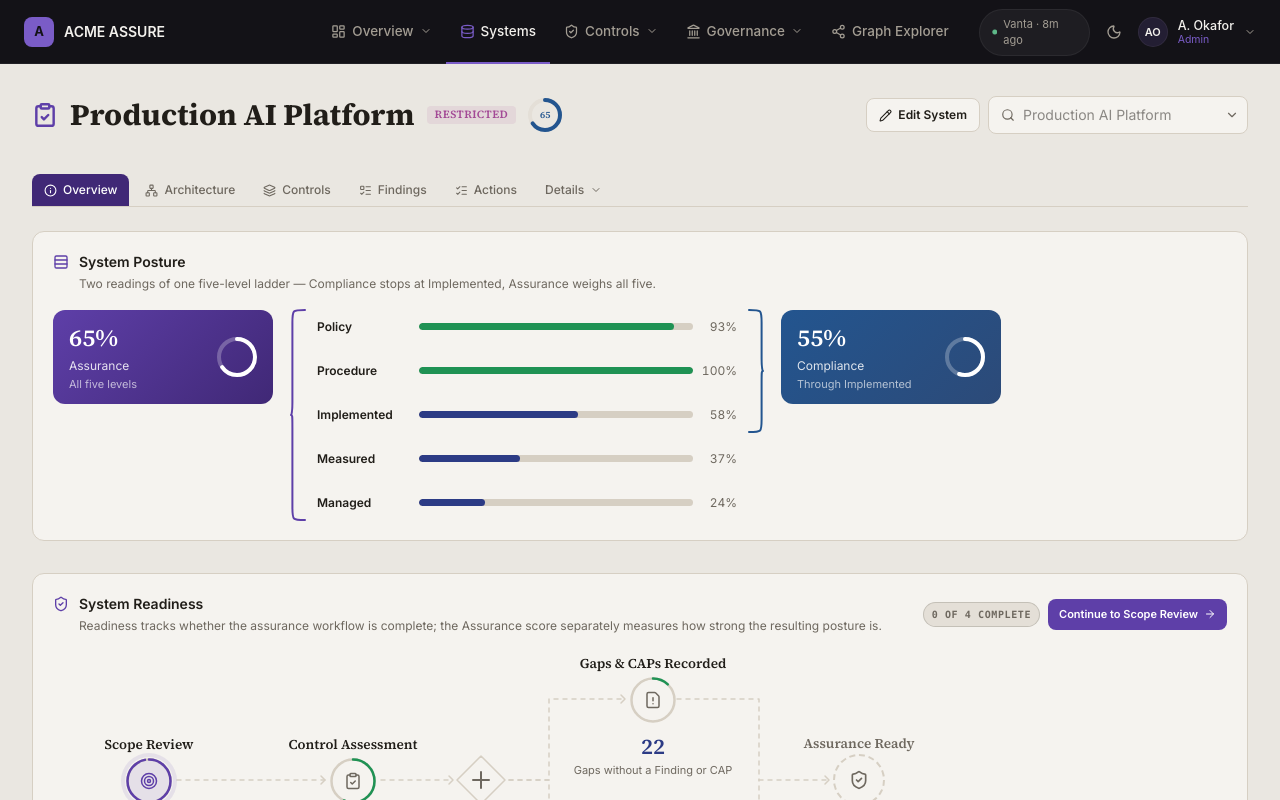
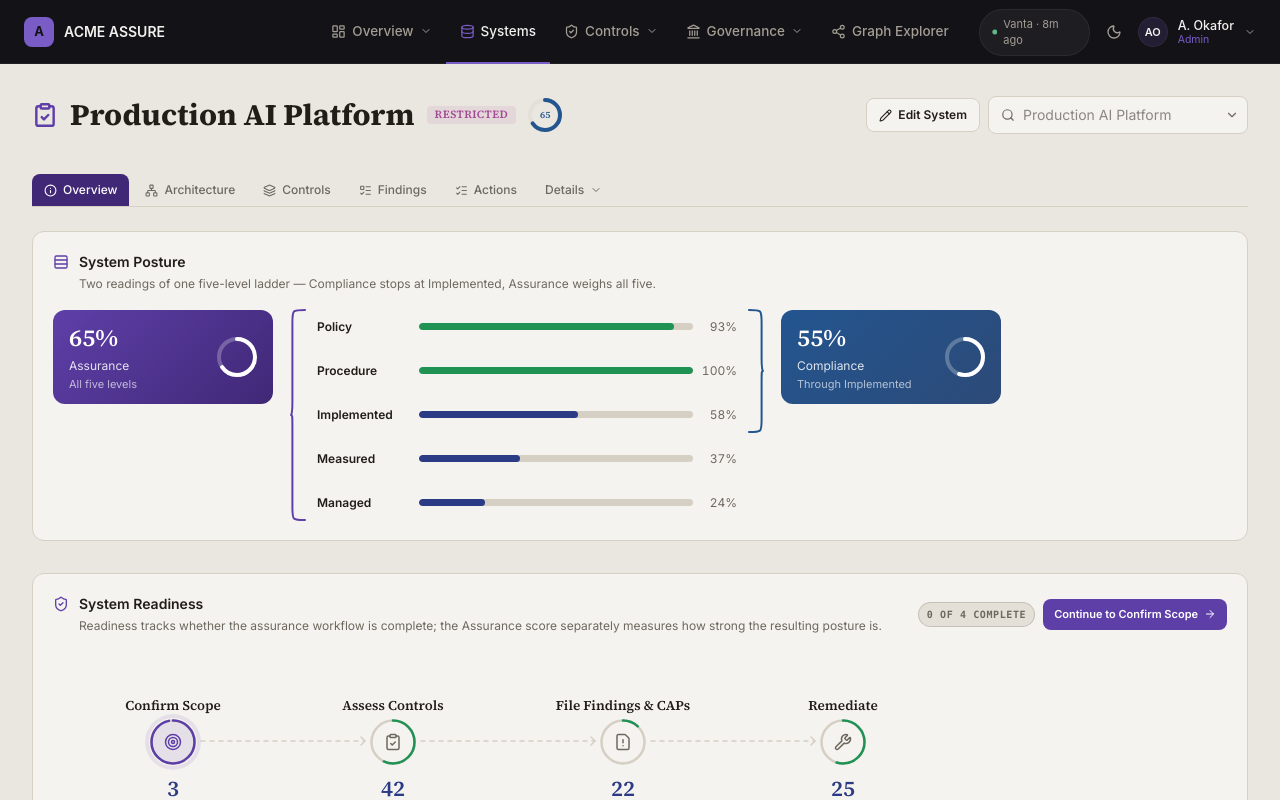
Before and after one commit to jklepp/grc, a React (Vite) app: page / in a window 1280 px wide. Both pictures are taken after typing "Sample123" into the empty fields and a click on the button "Sign in". Shown: the top 800 px of the page. Built offline with nearby package versions, Linux system fonts and the light colour scheme.

Commit message:
ui updates

```diff
--- a/src/pages/SystemWorkspace/SystemFindings.tsx
+++ b/src/pages/SystemWorkspace/SystemFindings.tsx
@@ -1,5 +1,5 @@
 import React, { useCallback, useMemo, useState } from "react";
-import { AlertCircle, Circle, ListTodo, Plus } from "lucide-react";
+import { AlertCircle, Circle, FileWarning, ListTodo, Plus } from "lucide-react";
 import { C } from "../../theme";
 import { SectionHeader } from "./shared/SectionHeader";
 import { TableHeaderCell } from "./shared/TableHeaderCell";
@@ -17,6 +17,7 @@ import { loadRuntimeFacts } from "../../engine/runtimeFactsStore";
 import { useLiveEngine } from "../../engine/useLiveEngine";
 import type { RuntimeFacts } from "../../engine/liveGraph";
 import type { EngineFinding } from "../../engine/findings";
+import type { FormalAssessmentStatus } from "../../engine/review";
 import type { AssetOption } from "./formHelpers";
 import type { ControlId, FindingId, SystemId } from "../../graph/ids";
 import type { RemediationStatus } from "../../graph/nodes/findings";
@@ -192,7 +193,13 @@ function FindingRow({ item, selected, onOpen, action }: {
 // two inside one surface is what 5.6 forbids; hosting one component under both
 // models is not, because the editor never writes — it hands back a draft and
 // the host commits it.
-export function SystemFindings({ systemId, findings }: { systemId: SystemId; findings: EngineFinding[] }) {
+interface SystemFindingsProps {
+  systemId: SystemId;
+  findings: EngineFinding[];
+  formalAssessment: FormalAssessmentStatus;
+}
+
+export function SystemFindings({ systemId, findings, formalAssessment }: SystemFindingsProps) {
   const liveEngine = useLiveEngine();
   const [query, setQuery] = useState("");
   const [statusFilter, setStatusFilter] = useState<StatusFilter>("open");
@@ -201,6 +208,7 @@ export function SystemFindings({ systemId, findings }: { systemId: SystemId; fin
   const [domain, setDomain] = useState<string | null>(null);
   const [overdueOnly, setOverdueOnly] = useState(false);
   const [creating, setCreating] = useState(false);
+  const [creatingForControlId, setCreatingForControlId] = useState<ControlId | null>(null);
   const [editingId, setEditingId] = useState<FindingId | null>(null);
   const [completingId, setCompletingId] = useState<FindingId | null>(null);
   const [saveError, setSaveError] = useState<string[] | null>(null);
@@ -226,6 +234,10 @@ export function SystemFindings({ systemId, findings }: { systemId: SystemId; fin
   const seriousCount = findings.filter((f) => f.open && (f.severity === "critical" || f.severity === "high")).length;
   const needsCapCount = findings.filter((f) => f.open && !f.capRecorded).length;
   const completeCount = findings.filter((f) => !f.open).length;
+  const needsFindingControls = formalAssessment.gapControlsMissingFinding;
+  const needsCapControlIds = new Set(formalAssessment.gapControlsMissingCap.map(({ controlId }) => controlId));
+  const needsCapFindings = findings.filter((f) => f.open && !f.capRecorded && needsCapControlIds.has(f.controlId));
+  const filingWorkCount = needsFindingControls.length + needsCapFindings.length;
 
   const matrix = useMemo(() => liveEngine.compliance.systemControlMatrix(systemId), [liveEngine, systemId]);
 
@@ -278,6 +290,9 @@ export function SystemFindings({ systemId, findings }: { systemId: SystemId; fin
   // than held in state, so a commit that changes it re-seeds the header from
   // the saved record instead of the values it was opened with.
   const editing = editingId ? findings.find((f) => f.id === editingId) ?? null : null;
+  const creatingControl = creatingForControlId
+    ? matrix.find((row) => row.controlId === creatingForControlId)?.control ?? null
+    : null;
 
   // What already closed this finding, resolved here rather than in the form —
   // the editor has no engine access, same rule that keeps systemId out of it.
@@ -312,6 +327,22 @@ export function SystemFindings({ systemId, findings }: { systemId: SystemId; fin
     commit((runtime) => updateFinding(runtime, finding.id, { remediationStatus: to }));
   }
 
+  function beginFinding(controlId: ControlId | null = null) {
+    setCreatingForControlId(controlId);
+    setCreating(true);
+    setEditingId(null);
+    setCompletingId(null);
+    setSaveError(null);
+  }
+
+  function beginFindingEdit(findingId: FindingId) {
+    setEditingId(findingId);
+    setCreating(false);
+    setCreatingForControlId(null);
+    setCompletingId(null);
+    setSaveError(null);
+  }
+
   return (
     <div className="px-8 pb-10 space-y-8">
       <div>
@@ -324,6 +355,7 @@ export function SystemFindings({ systemId, findings }: { systemId: SystemId; fin
               <StatusPill tone="neutral">{openCount} open</StatusPill>
               {overdueCount > 0 && <StatusPill tone="danger">{overdueCount} overdue</StatusPill>}
               {seriousCount > 0 && <StatusPill tone="warning">{seriousCount} critical/high</StatusPill>}
+              {needsFindingControls.length > 0 && <StatusPill tone="warning">{needsFindingControls.length} need a Finding</StatusPill>}
               {needsCapCount > 0 && <StatusPill tone="warning">{needsCapCount} need{needsCapCount === 1 ? "s" : ""} a CAP</StatusPill>}
               <StatusPill tone="success">{completeCount} complete</StatusPill>
               {mayRaise && (
@@ -332,7 +364,7 @@ export function SystemFindings({ systemId, findings }: { systemId: SystemId; fin
                   variant="primary"
                   icon={Plus}
                   disabled={controlOptions.length === 0}
-                  onClick={() => { setCreating(true); setEditingId(null); setCompletingId(null); }}
+                  onClick={() => beginFinding()}
                 >
                   New finding
                 </Button>
@@ -342,6 +374,57 @@ export function SystemFindings({ systemId, findings }: { systemId: SystemId; fin
         />
 
         {saveError && <SaveErrorCallout problems={saveError} />}
+
+        {filingWorkCount > 0 && (
+          <div className="rounded-xl overflow-hidden mb-5" style={{ background: C.panel, border: `1px solid ${C.border}` }}>
+            <div className="flex items-center gap-3 p-4" style={{ background: C.panel2, borderBottom: `1px solid ${C.border}` }}>
+              <FileWarning size={16} color={C.amber} />
+              <div className="flex-1 min-w-0">
+                <div className="text-sm font-semibold" style={{ color: C.ink }}>Needs Filing</div>
+                <div className="text-xs mt-0.5" style={{ color: C.muted }}>Control gaps awaiting a Finding or CAP</div>
+              </div>
+              <StatusPill tone="warning">{filingWorkCount} item{filingWorkCount === 1 ? "" : "s"}</StatusPill>
+            </div>
+
+            {needsFindingControls.map(({ controlId, control }) => (
+              <button
+                key={`finding-${controlId}`}
+                type="button"
+                onClick={() => beginFinding(controlId)}
+                className="w-full flex items-center gap-3 px-4 py-3 text-left wz-hover transition-colors"
+                style={{ borderBottom: `1px solid ${C.border}` }}
+              >
+                <span className="text-[11px] font-semibold px-1.5 py-0.5 rounded shrink-0" style={{ background: C.accentBg, color: C.accent, fontFamily: "'IBM Plex Mono', monospace" }}>
+                  {controlId}
+                </span>
+                <span className="flex-1 min-w-0">
+                  <span className="block text-sm truncate" style={{ color: C.ink }}>{control.name}</span>
+                  <span className="block text-[10px] mt-0.5 truncate" style={{ color: C.muted }}>{control.domain}</span>
+                </span>
+                <span className="text-xs font-semibold shrink-0" style={{ color: C.accent }}>File finding</span>
+              </button>
+            ))}
+
+            {needsCapFindings.map((finding) => (
+              <button
+                key={`cap-${finding.id}`}
+                type="button"
+                onClick={() => beginFindingEdit(finding.id)}
+                className="w-full flex items-center gap-3 px-4 py-3 text-left wz-hover transition-colors"
+                style={{ borderBottom: `1px solid ${C.border}` }}
+              >
+                <span className="text-[11px] font-semibold px-1.5 py-0.5 rounded shrink-0" style={{ background: C.amberBg, color: C.amber, fontFamily: "'IBM Plex Mono', monospace" }}>
+                  {finding.controlId}
+                </span>
+                <span className="flex-1 min-w-0">
+                  <span className="block text-sm truncate" style={{ color: C.ink }}>{finding.title}</span>
+                  <span className="block text-[10px] mt-0.5 truncate" style={{ color: C.muted }}>{finding.id} · Finding needs a corrective action plan</span>
+                </span>
+                <span className="text-xs font-semibold shrink-0" style={{ color: C.amber }}>Add CAP</span>
+              </button>
+            ))}
+          </div>
+        )}
 
         <div className="rounded-xl overflow-hidden" style={{ background: C.panel, border: `1px solid ${C.border}` }}>
           <div className="flex items-center gap-4 flex-wrap px-4 py-2.5" style={{ borderBottom: `1px solid ${C.border}` }}>
@@ -400,7 +483,7 @@ export function SystemFindings({ systemId, findings }: { systemId: SystemId; fin
           {visible.length === 0 ? (
             <div className="p-6 text-xs text-center" style={{ color: C.muted }}>
               {findings.length === 0
-                ? "No findings recorded on this system yet. Assess a control and log what you find, or create one directly."
+                ? "No findings filed yet. Use the Needs Filing queue above or create one directly."
                 : filtersActive || statusFilter !== "all"
                   ? "No findings match these filters."
                   : "No findings to show."}
@@ -413,7 +496,7 @@ export function SystemFindings({ systemId, findings }: { systemId: SystemId; fin
                   key={f.id}
                   item={f}
                   selected={editingId === f.id}
-                  onOpen={() => { setEditingId(f.id); setCompletingId(null); setCreating(false); }}
+                  onOpen={() => beginFindingEdit(f.id)}
                   // One move per row. Everything else a finding needs — the CAP,
                   // blocking with a reason, completing with closure evidence —
                   // is the editor the row itself opens, so the table does not
@@ -436,14 +519,14 @@ export function SystemFindings({ systemId, findings }: { systemId: SystemId; fin
           finding's values into the next one. */}
       {(creating || editing) && (
         <FindingEditorModal
-          key={editing?.id ?? "new"}
+          key={editing?.id ?? creatingForControlId ?? "new"}
           open
           controlOptions={controlOptions}
           assetOptionsFor={assetOptionsFor}
           closureEvidence={editingClosureEvidence}
           problems={saveError}
           eyebrow={editing ? `${editing.id} · ${editing.controlId}` : undefined}
-          heading={editing ? editing.title : "New finding"}
+          heading={editing ? editing.title : creatingControl ? `File finding for ${creatingControl.name}` : "New finding"}
           submitLabel={editing ? "Save finding" : "Create finding"}
           blocker={
             editing
@@ -457,8 +540,12 @@ export function SystemFindings({ systemId, findings }: { systemId: SystemId; fin
             remediationStatus: completingId === editing.id ? "Complete" : editing.remediationStatus, due: editing.due,
             remediationPlan: editing.remediationPlan ?? "",
             remediationOwnerId: editing.remediationOwnerId ?? "", targetDate: editing.targetDate ?? "",
+          } : creatingControl ? {
+            controlId: creatingControl.id,
+            title: `${creatingControl.name} gap`,
+            source: "control-gap",
           } : undefined}
-          onCancel={() => { setCreating(false); setEditingId(null); setCompletingId(null); setSaveError(null); }}
+          onCancel={() => { setCreating(false); setCreatingForControlId(null); setEditingId(null); setCompletingId(null); setSaveError(null); }}
           onSubmit={(draft, closureEvidence) => {
             const ok = commit((runtime) => {
               const fallbackAssetIds = assetOptionsFor(draft.controlId).map((o) => o.assetId);
@@ -472,7 +559,7 @@ export function SystemFindings({ systemId, findings }: { systemId: SystemId; fin
               const created = withFinding.findings[withFinding.findings.length - 1];
               return addClosureEvidence(withFinding, { findingId: created.id, text: closureEvidence, fallbackAssetIds });
             });
-            if (ok) { setCreating(false); setEditingId(null); setCompletingId(null); }
+            if (ok) { setCreating(false); setCreatingForControlId(null); setEditingId(null); setCompletingId(null); }
           }}
         />
       )}
--- a/src/pages/SystemWorkspace/SystemWorkspace.tsx
+++ b/src/pages/SystemWorkspace/SystemWorkspace.tsx
@@ -268,7 +268,7 @@ export default function SystemWorkspace({ systemId: controlledSystemId, onSelect
 
       {subTab === "risk" && <SystemRisk topRisks={topRisks} />}
 
-      {subTab === "findings" && <SystemFindings systemId={system.id} findings={findings} />}
+      {subTab === "findings" && <SystemFindings systemId={system.id} findings={findings} formalAssessment={formalAssessment} />}
 
       {subTab === "actions" && (
         <SystemActions
--- a/src/pages/SystemWorkspace/overview/AssessmentReadiness.tsx
+++ b/src/pages/SystemWorkspace/overview/AssessmentReadiness.tsx
@@ -20,24 +20,19 @@ interface AssessmentReadinessProps {
 // the panel has, so every coordinate below is in board space, never CSS px.
 // Scaling the whole board uniformly is what keeps the connectors meeting the
 // nodes: a fluid layout would have to redraw the elbows at every width.
-const BOARD = { w: 910, h: 312 };
+const BOARD = { w: 910, h: 190 };
 // Below this the board stops shrinking and the container scrolls instead —
 // past roughly three-quarters, the 11px note line stops being readable.
 const MIN_SCALE = 0.72;
 
-const SPINE_Y = 129;
-const UPPER_Y = 48;
-const LOWER_Y = 210;
-const X = { scope: 96, assess: 300, split: 428, branch: 600, end: 806 };
+const SPINE_Y = 90;
 
 // Every node stacks the same way around its glyph — title above, figure and
-// its one line below — so the three rows read as one rhythm. Offsets are from
+// its one line below — so the row reads as one rhythm. Offsets are from
 // the glyph centre.
 const TITLE_DY = -45;
-const NOTE_DY = 63;
 const NODE_W = 176;
 const NODE_H = 140;
-const END_R = 26;
 
 // The gauge is deliberately smaller than a comfortable standalone dial. This
 // panel is one block on a busy overview, not the page — at 60px the ring of
@@ -45,7 +40,6 @@ const END_R = 26;
 const GAUGE = 48;
 const RING_R = 21.5;
 const RING_C = 2 * Math.PI * RING_R;
-const HALF_DIAMOND = 24;
 
 /* ---------------------------------------------------------------- pieces -- */
 
@@ -164,30 +158,29 @@ function ScaleToFit({ children }: { children: React.ReactNode }) {
 
 /* ----------------------------------------------------------------- flow -- */
 
-const CHECKS = ["scope", "assess", "gaps", "remediate"] as const;
+const CHECKS = ["scope", "assess", "record", "remediate"] as const;
 type CheckId = (typeof CHECKS)[number];
-// "Formally assessed" needs only these three — a gap is allowed to still be
-// open, as long as it's on record with a Finding/CAP. Remediation is a further
-// bar tracked alongside it, which is why the two sit on separate branches.
-const FORMAL_ASSESSMENT_CHECKS = ["scope", "assess", "gaps"] as const;
+const X: Record<CheckId, number> = { scope: 120, assess: 340, record: 570, remediate: 790 };
+// "Formally assessed" needs the first three stages — a gap may remain open as
+// long as its Finding and CAP are on record. Remediation remains the ongoing
+// stage after the assessment engagement closes.
+const FORMAL_ASSESSMENT_CHECKS = ["scope", "assess", "record"] as const;
 
 // Every count is READ, never derived here: Scope from the applicability
-// summary, Assessment from statusCounts.unassessed, and Gaps + Remediation
-// from review.formalAssessmentForSystem — four independent Complete/Deficient
-// checks, not a sequential wizard. The first deficient check in
-// scope->assess->gaps->remediate order (the natural workflow sequence) is
-// marked as next; the order on screen never reshuffles.
+// summary, Assessment from statusCounts.unassessed, and filing + remediation
+// from review.formalAssessmentForSystem. The first incomplete stage in the
+// natural workflow sequence is marked as next; the row never reshuffles.
 export function AssessmentReadiness({ formalAssessment, onScopeClick, onAssessClick, onGapsClick, onRemediateClick }: AssessmentReadinessProps) {
   const pendingCount = formalAssessment.scopeRemainingCount;
   const assessmentCount = formalAssessment.assessmentRemainingCount;
-  // Lane 3 counts both halves of "recorded": gaps with no Finding at all, and
+  // Filing counts both halves of "recorded": gaps with no Finding at all, and
   // gaps whose open Finding still has no CAP. Disjoint sets (see
   // formalAssessmentForSystem), so the sum never double-counts a control.
   const gapsMissingCount = formalAssessment.gapControlsMissingFinding.length
     + formalAssessment.gapControlsMissingCap.length;
   const reassessCount = formalAssessment.controlsAwaitingReassessment.length;
   const remediationCount = formalAssessment.remediationCount;
-  // Lane 4 asks a different question than lane 3 and so counts a different
+  // Remediation asks a different question than filing and counts a different
   // population — every control with a gap status OR an open Finding on it.
   // See review.formalAssessmentForSystem.
   const residualCount = formalAssessment.residualCount;
@@ -198,7 +191,7 @@ export function AssessmentReadiness({ formalAssessment, onScopeClick, onAssessCl
   //               decided or not (see formalAssessmentForSystem)
   //   assess    — every applicable key control, the population the assessment
   //               walk and evidence/Findings models can work directly
-  //   gaps      — every control carrying a gap, recorded or not
+  //   record    — every control carrying a gap, recorded or not
   //   remediate — assessed controls, of which the ones with nothing residual
   //               open on them are the progress
   const matchedCount = formalAssessment.scopeTotalCount;
@@ -212,8 +205,8 @@ export function AssessmentReadiness({ formalAssessment, onScopeClick, onAssessCl
   }> = {
     scope: {
       icon: Target,
-      title: "Scope Review",
-      note: "Controls awaiting a decision",
+      title: "Confirm Scope",
+      note: "Controls awaiting confirmation",
       complete: pendingCount === 0,
       count: pendingCount,
       done: decidedCount,
@@ -222,18 +215,18 @@ export function AssessmentReadiness({ formalAssessment, onScopeClick, onAssessCl
     },
     assess: {
       icon: ClipboardCheck,
-      title: "Control Assessment",
-      note: "Controls not yet assessed",
+      title: "Assess Controls",
+      note: "Controls awaiting assessment",
       complete: assessmentCount === 0,
       count: assessmentCount,
       done: assessedCount,
       total: assessmentTotal,
       onClick: onAssessClick,
     },
-    gaps: {
+    record: {
       icon: FileWarning,
-      title: "Gaps & CAPs Recorded",
-      note: "Gaps without a Finding or CAP",
+      title: "File Findings & CAPs",
+      note: "Controls missing records",
       complete: gapsMissingCount === 0,
       count: gapsMissingCount,
       done: remediationCount - gapsMissingCount,
@@ -242,8 +235,8 @@ export function AssessmentReadiness({ formalAssessment, onScopeClick, onAssessCl
     },
     remediate: {
       icon: Wrench,
-      title: "Remediation",
-      note: "Items still to fix",
+      title: "Remediate",
+      note: "Controls requiring action",
       complete: residualCount === 0,
       count: residualCount,
       done: assessedCount - residualCount,
@@ -262,8 +255,6 @@ export function AssessmentReadiness({ formalAssessment, onScopeClick, onAssessCl
     stroke: complete ? C.green : C.border,
     strokeDasharray: complete ? undefined : "4 5",
   });
-  const splitOpen = checks.assess.complete;
-
   const node = (id: CheckId, cx: number, cy: number) => (
     <FlowNode
       key={id}
@@ -325,88 +316,25 @@ export function AssessmentReadiness({ formalAssessment, onScopeClick, onAssessCl
             aria-hidden="true"
           >
             <g {...flow(checks.scope.complete)}>
-              <path d={`M124 ${SPINE_Y}H272`} />
+              <path d={`M${X.scope + 28} ${SPINE_Y}H${X.assess - 28}`} />
             </g>
-            <path d={`m268 ${SPINE_Y - 4} 4 4-4 4`} stroke={flow(checks.scope.complete).stroke} />
+            <path d={`m${X.assess - 32} ${SPINE_Y - 4} 4 4-4 4`} stroke={flow(checks.scope.complete).stroke} />
 
             <g {...flow(checks.assess.complete)}>
-              <path d={`M328 ${SPINE_Y}H400`} />
+              <path d={`M${X.assess + 28} ${SPINE_Y}H${X.record - 28}`} />
             </g>
-            <path d={`m396 ${SPINE_Y - 4} 4 4-4 4`} stroke={flow(checks.assess.complete).stroke} />
+            <path d={`m${X.record - 32} ${SPINE_Y - 4} 4 4-4 4`} stroke={flow(checks.assess.complete).stroke} />
 
-            <g {...flow(splitOpen)}>
-              <path d={`M456 ${SPINE_Y}H496V${UPPER_Y}H572`} />
-              <path d={`M456 ${SPINE_Y}H496V${LOWER_Y}H572`} />
+            <g {...flow(checks.record.complete)}>
+              <path d={`M${X.record + 28} ${SPINE_Y}H${X.remediate - 28}`} />
             </g>
-            <path d={`m568 ${UPPER_Y - 4} 4 4-4 4`} stroke={flow(splitOpen).stroke} />
-            <path d={`m568 ${LOWER_Y - 4} 4 4-4 4`} stroke={flow(splitOpen).stroke} />
-
-            <g {...flow(checks.gaps.complete)}>
-              <path d={`M624 ${UPPER_Y}H706V${SPINE_Y}`} />
-            </g>
-            <g {...flow(checks.remediate.complete)}>
-              <path d={`M624 ${LOWER_Y}H706V${SPINE_Y}`} />
-            </g>
-
-            <g {...flow(allClear)}>
-              <path d={`M706 ${SPINE_Y}H776`} />
-            </g>
-            <path d={`m772 ${SPINE_Y - 4} 4 4-4 4`} stroke={flow(allClear).stroke} />
-
-            {/* Parallel split: both tracks run, and both have to come back in. */}
-            <path
-              d={`M${X.split} ${SPINE_Y - HALF_DIAMOND} ${X.split + HALF_DIAMOND} ${SPINE_Y} ${X.split} ${SPINE_Y + HALF_DIAMOND} ${X.split - HALF_DIAMOND} ${SPINE_Y}Z`}
-              fill={splitOpen ? C.greenBg : C.panel}
-              stroke={splitOpen ? C.green : C.border}
-            />
-            <path
-              d={`M${X.split} ${SPINE_Y - 8}v16M${X.split - 8} ${SPINE_Y}h16`}
-              stroke={splitOpen ? C.green : C.muted}
-              strokeWidth={2}
-            />
+            <path d={`m${X.remediate - 32} ${SPINE_Y - 4} 4 4-4 4`} stroke={flow(checks.record.complete).stroke} />
           </svg>
 
           {node("scope", X.scope, SPINE_Y)}
           {node("assess", X.assess, SPINE_Y)}
-          {node("gaps", X.branch, UPPER_Y)}
-          {node("remediate", X.branch, LOWER_Y)}
-
-          <div
-            className="absolute truncate text-center"
-            style={{
-              left: X.end - NODE_W / 2,
-              top: SPINE_Y + TITLE_DY,
-              width: NODE_W,
-              fontFamily: WZ.serif,
-              fontSize: 13.5,
-              fontWeight: 600,
-              lineHeight: "17px",
-              color: allClear ? C.ink : C.muted,
-            }}
-          >
-            Assurance Ready
-          </div>
-          <div
-            className="absolute flex items-center justify-center"
-            style={{
-              left: X.end - END_R,
-              top: SPINE_Y - END_R,
-              width: END_R * 2,
-              height: END_R * 2,
-              borderRadius: WZ.radius.pill,
-              border: `2.5px ${allClear ? "solid" : "dashed"} ${allClear ? C.green : C.border}`,
-              background: allClear ? C.greenBg : C.panel,
-              color: allClear ? C.green : C.muted,
-            }}
-          >
-            <ShieldCheck size={20} />
-          </div>
-          <div
-            className={`${TX.help} absolute text-center`}
-            style={{ left: X.end - NODE_W / 2, top: SPINE_Y + NOTE_DY, width: NODE_W, color: C.muted }}
-          >
-            All four checks clear
-          </div>
+          {node("record", X.record, SPINE_Y)}
+          {node("remediate", X.remediate, SPINE_Y)}
         </ScaleToFit>
       </div>
     </WizardTokens>
```
